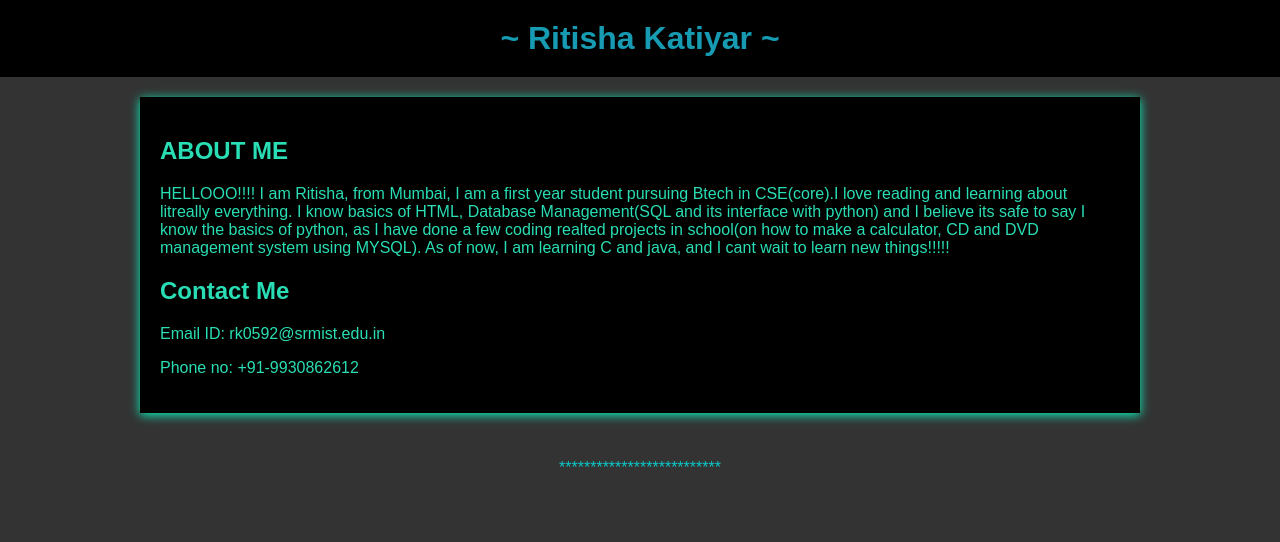
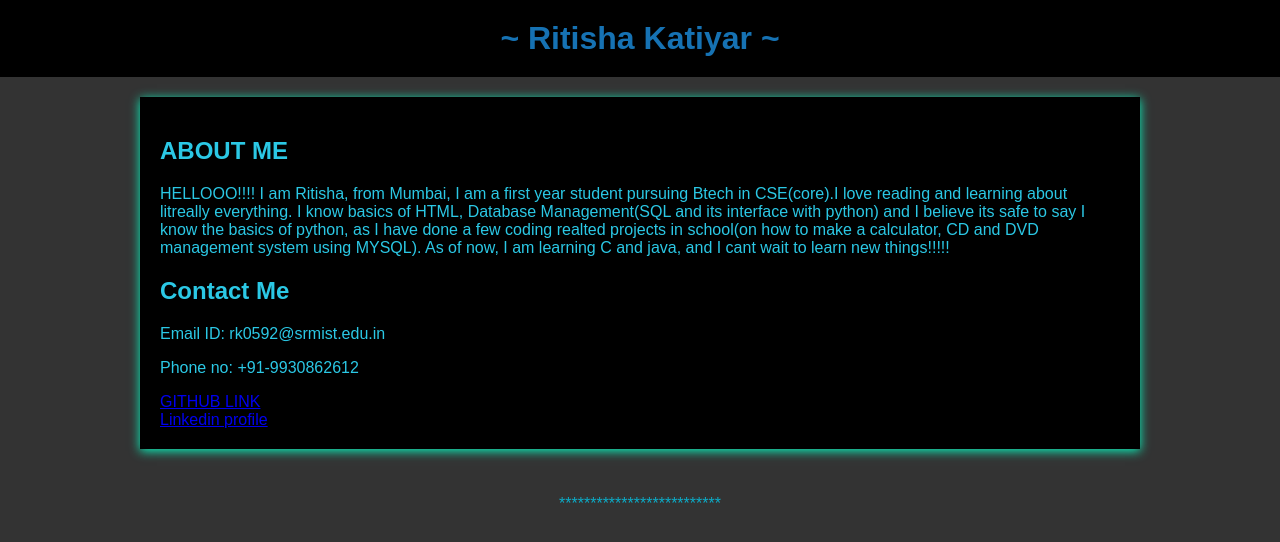
Before and after one commit to ritisha-here/portfolio, a plain HTML site: page index.html in a window 1280 px wide. Drawn offline with Linux system fonts and the light colour scheme.

Commit message:
Update index.html

```diff
--- a/index.html
+++ b/index.html
@@ -9,14 +9,14 @@
             font-family: Arial, sans-serif;
             background-image: ("bg.jpg");
             background-color: #333;
-            color: #2df2c4ea;
+            color: #2dd4f2f1;
             margin: 0;
             padding: 0;
         }
 
         header {
             background-color: #000000;
-            color: #169bb3;
+            color: #1672b3;
             text-align: center;
             padding: 20px;
         }
@@ -32,7 +32,7 @@
 
         nav a {
             text-decoration: none;
-            color: #09ffe6;
+            color: #0ac0f3;
             margin: 10px;
         }
 
@@ -46,7 +46,7 @@
 
         footer {
             background-color: #333;
-            color: #0cc9c9;
+            color: #0cadc9;
             text-align: center;
             padding: 10px 0;
         }
@@ -68,6 +68,8 @@
             <h2>Contact Me</h2>
             <p>Email ID: rk0592@srmist.edu.in</p>
             <p>Phone no: +91-9930862612</p>
+            <a href="https://github.com/ritisha-here">GITHUB LINK</a>
+           <br> <a href="https://www.linkedin.com/in/ritisha-katiyar-501064291/">Linkedin profile</a><br>
         </section>
 
     </div>
```
